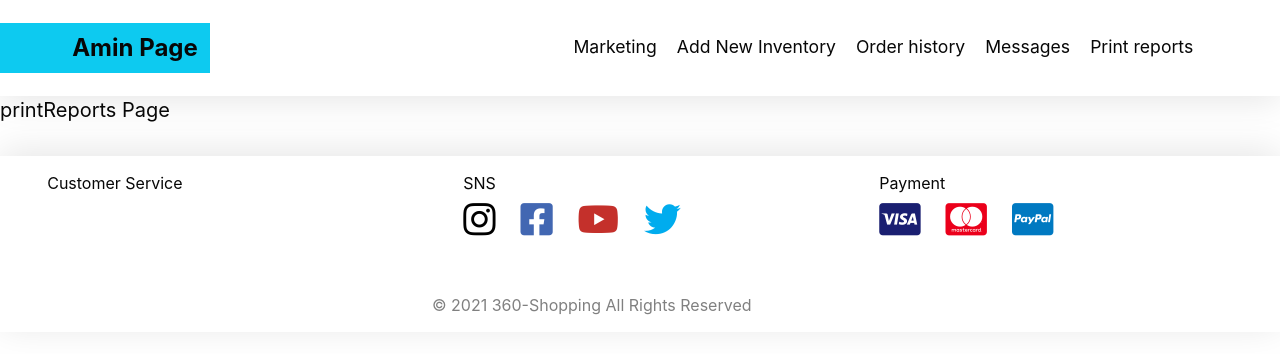
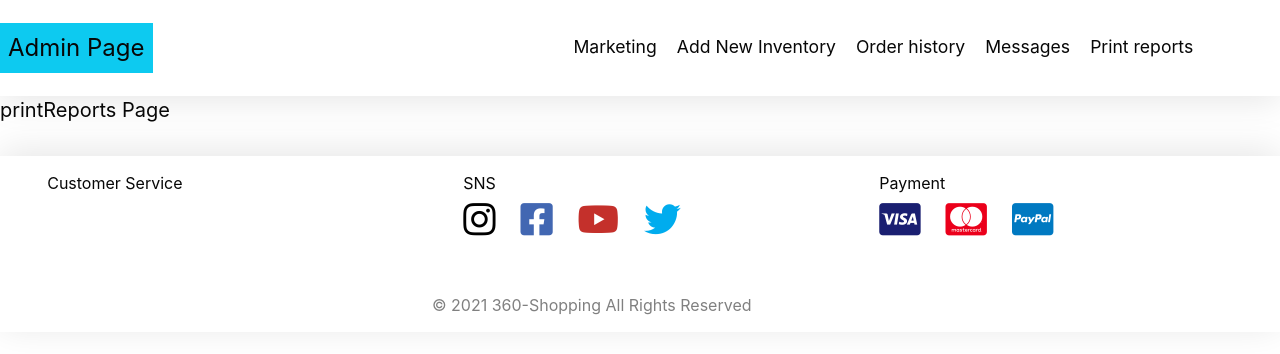
Before and after one commit to LeeJung-AWS/360-shopping, a React (Create React App) app in the folder frontend/: page /adminPage/printReports in a window 1280 px wide. Shown: the top 354 px of the page. Built offline with nearby package versions, Linux system fonts and the light colour scheme.

Commit message:
Modified Admin Nav

```diff
--- a/frontend/src/components/AdminNav/index.tsx
+++ b/frontend/src/components/AdminNav/index.tsx
@@ -1,3 +1,5 @@
+import { Link } from "react-router-dom";
+
 const AdminNav: React.FC = () => {
 
     const mobileNavClick = () => {
@@ -13,34 +15,35 @@ const AdminNav: React.FC = () => {
     }
 
     return (
-        <header className="adminNav-header">
-        <h5>Amin Page</h5>
+    <header className="adminNav-header">
+        <Link id="admin-page-btn" to="/adminPage">Admin Page</Link>
+        {/* <h5>Admin Page</h5> */}
         <nav className="adminNav-mobile">
             <a href="#test" id="mobile-menu" onClick={mobileNavClick}><i className="fas fa-bars"></i></a>
         </nav>
         <div id="mobile-Links">
-                <a href="#mobile-Links01">Marketing</a>
-                <a href="#mobile-Links02">Add New Inventory</a>
-                <a href="#mobile-Links03">Order history</a>
-                <a href="#mobile-Links04">Messages</a>
-                <a href="#mobile-Links05">Print reports</a>
+                <Link to="/adminPage/marketing">Marketing</Link>
+                <Link to="/adminPage/addNewInventory">Add New Inventory</Link>
+                <Link to="/adminPage/orderHistory">Order history</Link>
+                <Link to="/adminPage/messages">Messages</Link>
+                <Link to="/adminPage/printReports">Print reports</Link>
             </div>
         <nav className="adminNav-desktop">
             <ul>
                 <li>
-                    <a href="#test">Marketing</a>
+                    <Link to="/adminPage/marketing">Marketing</Link>
                 </li>
                 <li>
-                    <a href="#test">Add New Inventory</a>
+                    <Link to="/adminPage/addNewInventory">Add New Inventory</Link>
                 </li>
                 <li>
-                    <a href="#test">Order history</a>
+                    <Link to="/adminPage/orderHistory">Order history</Link>
                 </li>
                 <li>
-                    <a href="#test">Messages</a>
+                    <Link to="/adminPage/messages">Messages</Link>
                 </li>
                 <li>
-                    <a href="#test">Print reports</a>
+                    <Link to="/adminPage/printReports">Print reports</Link>
                 </li>
             </ul>
         </nav>
--- a/frontend/src/pages/AdminPage.tsx
+++ b/frontend/src/pages/AdminPage.tsx
@@ -95,6 +95,9 @@ const AdminPage: React.FC = () => {
                 <Route exact path="/adminPage/orderHistory">
                     <p>orderHistory Page</p>
                 </Route>
+                <Route exact path="/adminPage/messages">
+                    <p>messages Page</p>
+                </Route>
                 <Route exact path="/adminPage/printReports">
                     <p>printReports Page</p>
                 </Route>
--- a/frontend/src/sass/4_layout/_adminNav.scss
+++ b/frontend/src/sass/4_layout/_adminNav.scss
@@ -1,3 +1,12 @@
+.adminNav-header{
+    #admin-page-btn{
+        text-decoration: none;
+        padding:0.5rem;
+        color: $text-color;
+        background-color: $info;
+    }
+}
+
 /* Mobile Menu */
 .adminNav-mobile a{
     font-size: 2.5rem;
@@ -74,7 +83,7 @@
         padding: 0;
     }
 
-    .adminNav-header h5 {
+    .adminNav-header #admin-page-btn {
         width: 100%;
         text-align: center;
         font-size: 1.5rem;
@@ -102,7 +111,7 @@
         align-items: center;
     }
 
-    .adminNav-header h5 {
+    .adminNav-header #admin-page-btn {
         width: fit-content;
     }
 }
```
